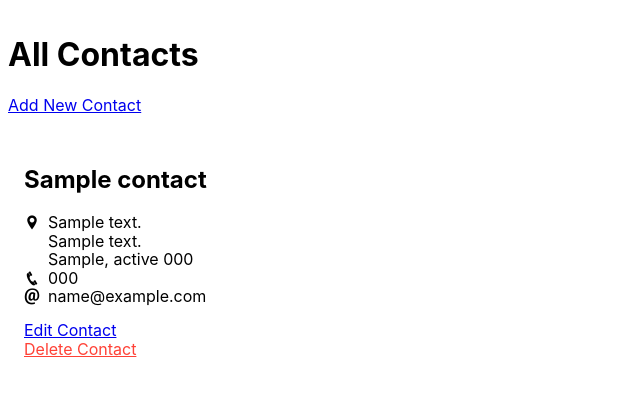
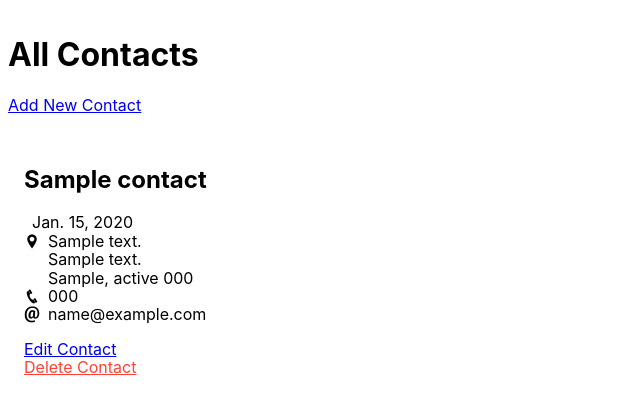
Before and after one commit to Momentum-Team-10/django-uptact-jcjudkins, a Django app: page / in a window 1280 px wide. Shown: the top 414 px of the page, without its empty margins (0-640 px from the left). Run offline with Django 3.2, Linux system fonts and the light colour scheme; tables that the repository leaves empty hold one stand-in row (values such as "Sample post").

Commit message:
done through part of 2nd assignment

```diff
--- a/contacts/forms.py
+++ b/contacts/forms.py
@@ -7,6 +7,7 @@ class ContactForm(forms.ModelForm):
         model = Contact
         fields = [
             'name',
+            'dob',
             'address_1',
             'address_2',
             'city',
--- a/contacts/models.py
+++ b/contacts/models.py
@@ -9,6 +9,7 @@ class Contact(models.Model):
         message="Phone number must be entered in the format: '+9999999999'.")
 
     name = models.CharField(max_length=255)
+    dob = models.DateField(null=True, blank=True)
     email = models.EmailField(null=True, blank=True)
     phone_number = models.CharField(max_length=11,
                                     validators=[phone_regex],
@@ -19,3 +20,11 @@ class Contact(models.Model):
     city = models.CharField(max_length=255, null=True, blank=True)
     state = USStateField(null=True, blank=True)
     zip_code = USZipCodeField(null=True, blank=True)
+
+    def __str__(self):
+        return self.name
+
+class Note(models.Model):
+    contact = models.ForeignKey('Contact', on_delete=models.CASCADE)
+    text = models.CharField(max_length=225, null=True, blank=True)
+    created_at = models.DateField(null=True, blank=True, auto_now_add=True)
--- a/contacts/views.py
+++ b/contacts/views.py
@@ -45,4 +45,4 @@ def delete_contact(request, pk):
         return redirect(to='list_contacts')
 
     return render(request, "contacts/delete_contact.html",
-                  {"contact": contact})
+                {"contact": contact})
--- a/static/icofont/icofont.css
+++ b/static/icofont/icofont.css
@@ -31,6 +31,11 @@ url("./fonts/icofont.woff") format("woff");
 /* Better Font Rendering =========== */
   -webkit-font-feature-settings: "liga";
   -webkit-font-smoothing: antialiased;
+}
+
+.icofont-ui-birthday-cake:before
+{
+  content: "\eb46";
 }
 
 .icofont-ui-email:before
--- a/templates/contacts/list_contacts.html
+++ b/templates/contacts/list_contacts.html
@@ -8,7 +8,15 @@
 <div class="flex flex-wrap">
   {% for contact in contacts %}
   <div class="w-33 pa3">
-    <h2>{{ contact.name }}</h2>
+    <h2>{{ contact.name }}<br />
+    </h2>
+
+    {% if contact.dob %}
+    <div class="flex">
+      <div class="pr2"><i class="icofont-birthday-cake"></i></div>
+      <div>{{ contact.dob }}</div>
+    </div>
+    {% endif %}
 
     <div class="flex">
       <div class="pr2"><i class="icofont-location-pin"></i></div>
```
Also changed, not shown: contacts/migrations/0002_auto_20211103_1834.py (added), contacts/migrations/0003_note.py (added), users/migrations/0002_auto_20211103_1834.py (added).
